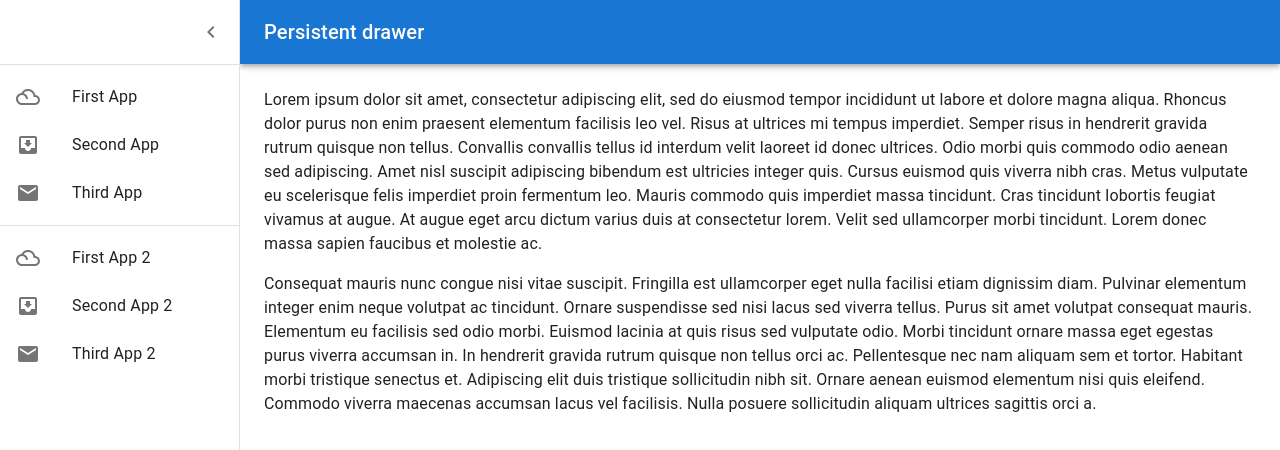
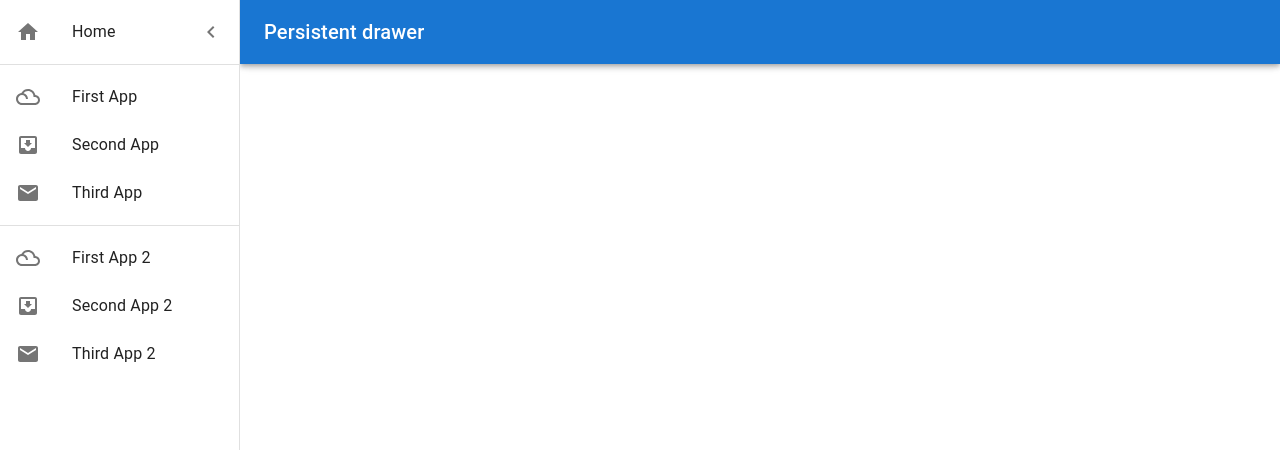
Before and after one commit to AndriiNych/single-page, a React (Create React App) app: page / in a window 1280 px wide. Both pictures are taken after a click on the button "open drawer". Shown: the top 450 px of the page. Built offline with nearby package versions, Linux system fonts and the light colour scheme.

Commit message:
update drawer and projectsList

```diff
--- a/src/components/interface/windows/appWindows/AppGlobalWindow.js
+++ b/src/components/interface/windows/appWindows/AppGlobalWindow.js
@@ -3,7 +3,7 @@ import { useState } from 'react';
 import Box from '@mui/material/Box';
 import CssBaseline from '@mui/material/CssBaseline';
 import AppBarWindow from './AppBarWindow';
-import DrawerWindow from './DrawerWindow';
+import { DrawerWindow } from 'components/interface/windows/drawerWindows';
 import MainWindow from './MainWindow';
 
 export default function AppGlobalWindow() {
--- a/src/components/interface/windows/appWindows/MainWindow.js
+++ b/src/components/interface/windows/appWindows/MainWindow.js
@@ -1,6 +1,6 @@
 import { styled, useTheme } from '@mui/material/styles';
 import Typography from '@mui/material/Typography';
-import DrawerHeader from './DrawerHeader';
+import { DrawerHeader } from 'components/interface/windows/drawerWindows';
 
 import { WINDOW } from 'components/interface/windows/constants';
 
@@ -23,40 +23,13 @@ const Main = styled('main', { shouldForwardProp: prop => prop !== 'open' })(
   })
 );
 
-export default function MainWindow({ open }) {
+export default function MainWindow({ open, children }) {
   const theme = useTheme();
 
   return (
     <Main open={open} theme={theme}>
       <DrawerHeader />
-      <Typography paragraph>
-        Lorem ipsum dolor sit amet, consectetur adipiscing elit, sed do eiusmod
-        tempor incididunt ut labore et dolore magna aliqua. Rhoncus dolor purus
-        non enim praesent elementum facilisis leo vel. Risus at ultrices mi
-        tempus imperdiet. Semper risus in hendrerit gravida rutrum quisque non
-        tellus. Convallis convallis tellus id interdum velit laoreet id donec
-        ultrices. Odio morbi quis commodo odio aenean sed adipiscing. Amet nisl
-        suscipit adipiscing bibendum est ultricies integer quis. Cursus euismod
-        quis viverra nibh cras. Metus vulputate eu scelerisque felis imperdiet
-        proin fermentum leo. Mauris commodo quis imperdiet massa tincidunt. Cras
-        tincidunt lobortis feugiat vivamus at augue. At augue eget arcu dictum
-        varius duis at consectetur lorem. Velit sed ullamcorper morbi tincidunt.
-        Lorem donec massa sapien faucibus et molestie ac.
-      </Typography>
-      <Typography paragraph>
-        Consequat mauris nunc congue nisi vitae suscipit. Fringilla est
-        ullamcorper eget nulla facilisi etiam dignissim diam. Pulvinar elementum
-        integer enim neque volutpat ac tincidunt. Ornare suspendisse sed nisi
-        lacus sed viverra tellus. Purus sit amet volutpat consequat mauris.
-        Elementum eu facilisis sed odio morbi. Euismod lacinia at quis risus sed
-        vulputate odio. Morbi tincidunt ornare massa eget egestas purus viverra
-        accumsan in. In hendrerit gravida rutrum quisque non tellus orci ac.
-        Pellentesque nec nam aliquam sem et tortor. Habitant morbi tristique
-        senectus et. Adipiscing elit duis tristique sollicitudin nibh sit.
-        Ornare aenean euismod elementum nisi quis eleifend. Commodo viverra
-        maecenas accumsan lacus vel facilisis. Nulla posuere sollicitudin
-        aliquam ultrices sagittis orci a.
-      </Typography>
+      {children}
     </Main>
   );
 }
--- a/src/components/interface/windows/appWindows/DrawerHeader.js
+++ b/src/components/interface/windows/drawerWindows/DrawerHeader.js
@@ -1,6 +1,6 @@
 import { styled } from '@mui/material/styles';
 
-const DrawerHeader = styled('div')(({ theme }) => ({
+export const DrawerHeader = styled('div')(({ theme }) => ({
   display: 'flex',
   alignItems: 'center',
   padding: theme.spacing(0, 1),
@@ -9,4 +9,4 @@ const DrawerHeader = styled('div')(({ theme }) => ({
   justifyContent: 'flex-end',
 }));
 
-export default DrawerHeader;
+// DrawerHeader;
--- /dev/null
+++ b/src/components/interface/windows/drawerWindows/DrawerHeaderWindow.js
@@ -0,0 +1,20 @@
+import { useTheme } from '@mui/material/styles';
+import IconButton from '@mui/material/IconButton';
+import ChevronLeftIcon from '@mui/icons-material/ChevronLeft';
+import ChevronRightIcon from '@mui/icons-material/ChevronRight';
+
+import DrawerItem from './DrawerItem';
+import { drawerHeaderItem } from 'data';
+
+export default function DrawerHeaderWindow({ handleDrawerClose }) {
+  const theme = useTheme();
+
+  return (
+    <>
+      <DrawerItem item={drawerHeaderItem} />
+      <IconButton onClick={handleDrawerClose}>
+        {theme.direction === 'ltr' ? <ChevronLeftIcon /> : <ChevronRightIcon />}
+      </IconButton>
+    </>
+  );
+}
--- /dev/null
+++ b/src/components/interface/windows/drawerWindows/DrawerItem.js
@@ -0,0 +1,12 @@
+import ListItemButton from '@mui/material/ListItemButton';
+import ListItemIcon from '@mui/material/ListItemIcon';
+import ListItemText from '@mui/material/ListItemText';
+
+export default function DrawerItem({ item }) {
+  return (
+    <ListItemButton>
+      <ListItemIcon>{item.icon}</ListItemIcon>
+      <ListItemText primary={item.title} />
+    </ListItemButton>
+  );
+}
--- a/src/components/interface/windows/appWindows/DrawerListItems.js
+++ b/src/components/interface/windows/drawerWindows/DrawerListItems.js
@@ -1,10 +1,8 @@
 import Divider from '@mui/material/Divider';
 import List from '@mui/material/List';
 import ListItem from '@mui/material/ListItem';
-import ListItemButton from '@mui/material/ListItemButton';
-import ListItemIcon from '@mui/material/ListItemIcon';
-import ListItemText from '@mui/material/ListItemText';
 
+import DrawerItem from './DrawerItem';
 import { projectsList } from 'data';
 
 export default function DrawerListItems() {
@@ -15,12 +13,9 @@ export default function DrawerListItems() {
           <>
             <Divider />
             <List>
-              {group.map((item, index) => (
+              {group.map(item => (
                 <ListItem key={item.id} disablePadding>
-                  <ListItemButton>
-                    <ListItemIcon>{item.icon}</ListItemIcon>
-                    <ListItemText primary={item.title} />
-                  </ListItemButton>
+                  <DrawerItem item={item} />
                 </ListItem>
               ))}
             </List>
--- a/src/components/interface/windows/appWindows/DrawerWindow.js
+++ b/src/components/interface/windows/drawerWindows/DrawerWindow.js
@@ -1,15 +1,10 @@
-import { useTheme } from '@mui/material/styles';
 import Drawer from '@mui/material/Drawer';
-import IconButton from '@mui/material/IconButton';
-import ChevronLeftIcon from '@mui/icons-material/ChevronLeft';
-import ChevronRightIcon from '@mui/icons-material/ChevronRight';
-
-import DrawerHeader from './DrawerHeader';
+import { DrawerHeader } from './DrawerHeader';
 import DrawerListItems from './DrawerListItems';
+import DrawerHeaderWindow from './DrawerHeaderWindow';
 import { WINDOW } from 'components/interface/windows/constants';
 
 export default function DrawerWindow({ open, handleDrawerClose }) {
-  const theme = useTheme();
   return (
     <Drawer
       sx={{
@@ -24,14 +19,8 @@ export default function DrawerWindow({ open, handleDrawerClose }) {
       anchor="left"
       open={open}
     >
-      <DrawerHeader>
-        <IconButton onClick={handleDrawerClose}>
-          {theme.direction === 'ltr' ? (
-            <ChevronLeftIcon />
-          ) : (
-            <ChevronRightIcon />
-          )}
-        </IconButton>
+      <DrawerHeader sx={{ ml: -1, justifyContent: 'space-between' }}>
+        <DrawerHeaderWindow handleDrawerClose={handleDrawerClose} />
       </DrawerHeader>
       <DrawerListItems />
     </Drawer>
--- /dev/null
+++ b/src/components/interface/windows/drawerWindows/index.js
@@ -0,0 +1,4 @@
+import DrawerWindow from './DrawerWindow';
+import { DrawerHeader } from './DrawerHeader';
+
+export { DrawerHeader, DrawerWindow };
--- a/src/data/index.js
+++ b/src/data/index.js
@@ -1,3 +1,3 @@
-import projectsList from './projectsList';
+import { drawerHeaderItem, projectsList } from './projectsList';
 
-export { projectsList };
+export { drawerHeaderItem, projectsList };
--- a/src/data/projectsList.js
+++ b/src/data/projectsList.js
@@ -1,6 +1,15 @@
 import FilterDramaIcon from '@mui/icons-material/FilterDrama';
 import InboxIcon from '@mui/icons-material/MoveToInbox';
 import MailIcon from '@mui/icons-material/Mail';
+import HomeIcon from '@mui/icons-material/Home';
+
+const drawerHeaderItem = {
+  id: 1,
+  title: 'Home',
+  icon: <HomeIcon />,
+  to: '',
+  component: '',
+};
 
 const projectsList = [
   [
@@ -33,4 +42,4 @@ const projectsList = [
   ],
 ];
 
-export default projectsList;
+export { drawerHeaderItem, projectsList };
```
